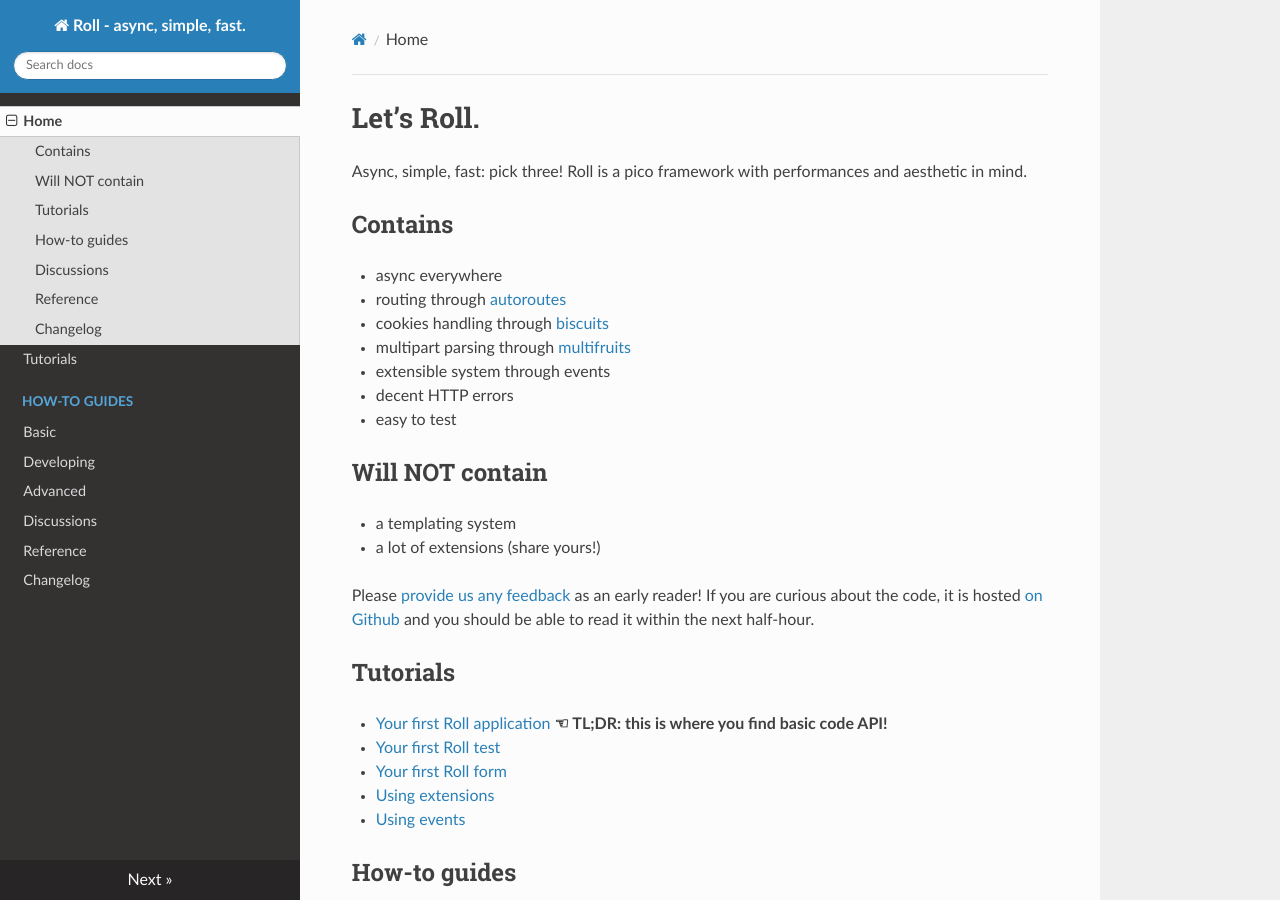
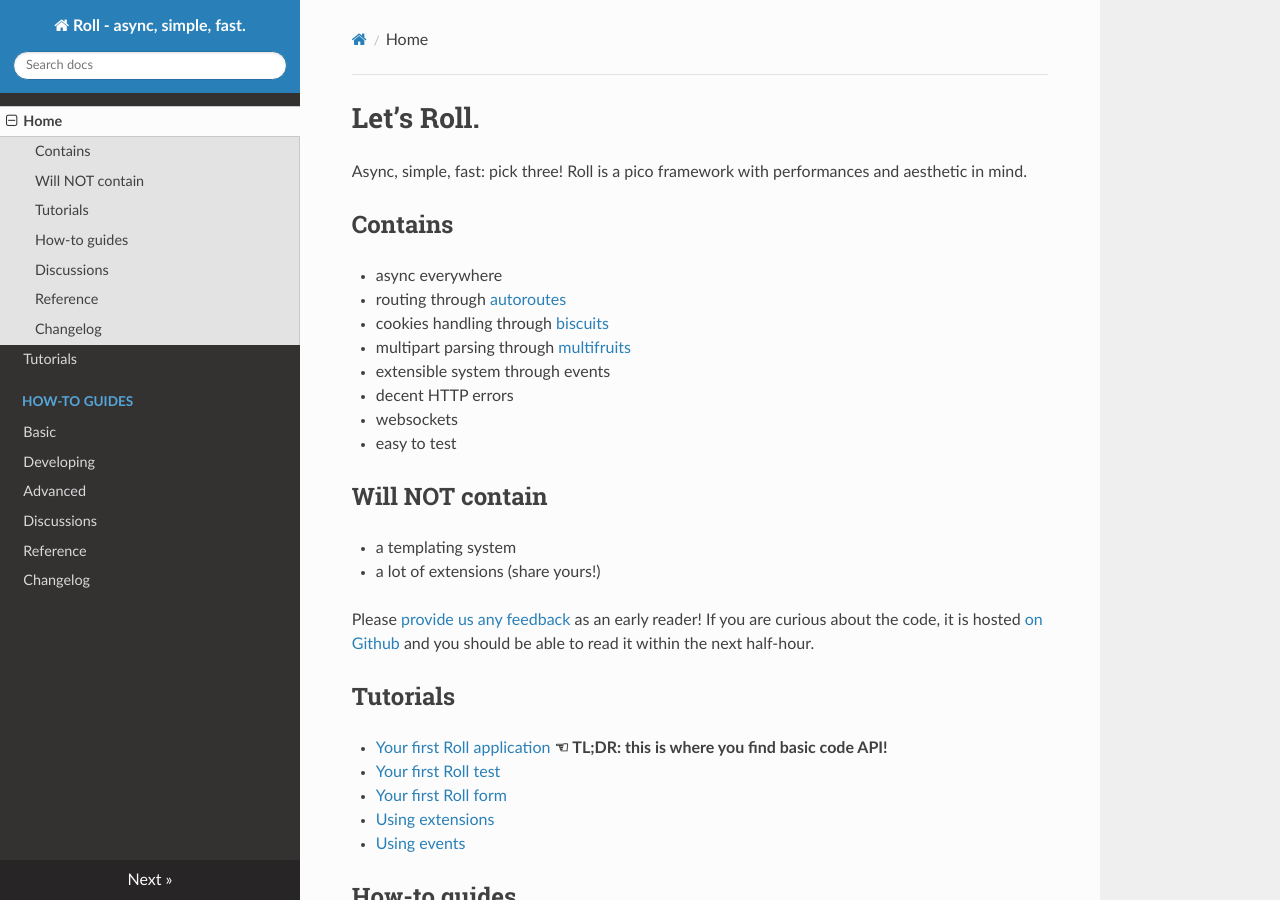
Before and after one commit to pyrates/roll, an MkDocs documentation site: the page built from docs/index.md, in a window 1280 px wide and 900 px high. Built offline with MkDocs 1.6.1, drawn with Linux system fonts in a browser that asks for light colours; nearby versions of some CDN libraries; old or Windows-style settings are respelled for this version of MkDocs.

Commit message:
Mention websockets in "contain"

```diff
--- a/docs/index.md
+++ b/docs/index.md
@@ -12,6 +12,7 @@ performances and aesthetic in mind.
 * multipart parsing through [multifruits](https://github.com/pyrates/multifruits)
 * extensible system through events
 * decent HTTP errors
+* websockets
 * easy to test
 
 
```
